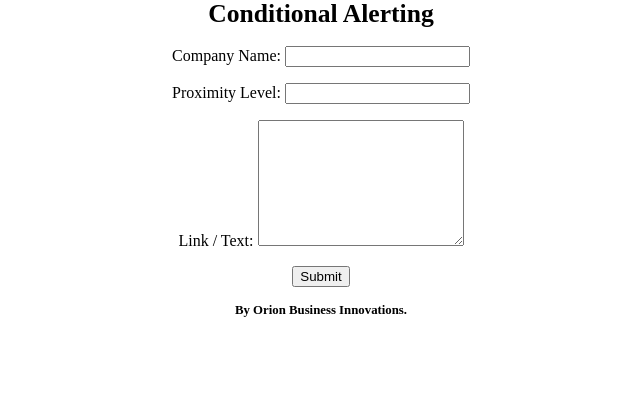
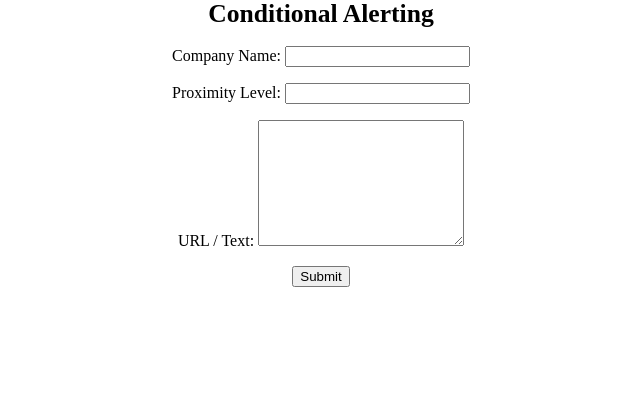
Before and after one commit to shashi29/Business-use-case-classifier, a Flask app: page / in a window 1280 px wide. Shown: the part 18-437 px from the top of the page, without its empty margins (319-959 px from the left). Run offline with Flask 2, Linux system fonts and the light colour scheme.

Commit message:
Fix two bugs

```diff
--- a/app.py
+++ b/app.py
@@ -129,7 +129,7 @@ def index():
             article = article.split()
             article = clean_text(article)
             dangerLevel = info(int(proximityLevel), businessClass)
-            dangerLevel = dangerLevel + ' ' + businessClass
+            dangerLevel = "Risk Level:" + ' ' + dangerLevel + ' \t' + "Severity Level:" + ' ' + businessClass + '\t' + "Proximity Level:" + ' ' + proximityLevelName
             for word in article:
                 if word == companyName:
                     print("Company Name present in the article",companyName)
--- a/templates/index.html
+++ b/templates/index.html
@@ -17,7 +17,7 @@
             <input type="text" name="proximityLevel">
         </p>
         <div>
-            <label size="160" for="articleLink">Link / Text: </label>
+            <label size="160" for="articleLink">URL / Text: </label>
             <textarea id="articleLink" name="articleLink" style="font-size:10pt;height:120px;width:200px;" ></textarea>
         </div>
         <p>
@@ -28,7 +28,7 @@
     {% if message %}
        <p>{{ message }}</p>
     {% endif %}
-    <h1 style="font-size:1vw">By Orion Business Innovations.</h1>
+    <!--<h1 style="font-size:1vw">By Orion Business Innovations.</h1>-->
 </div>
 </body>
 </html>
```
